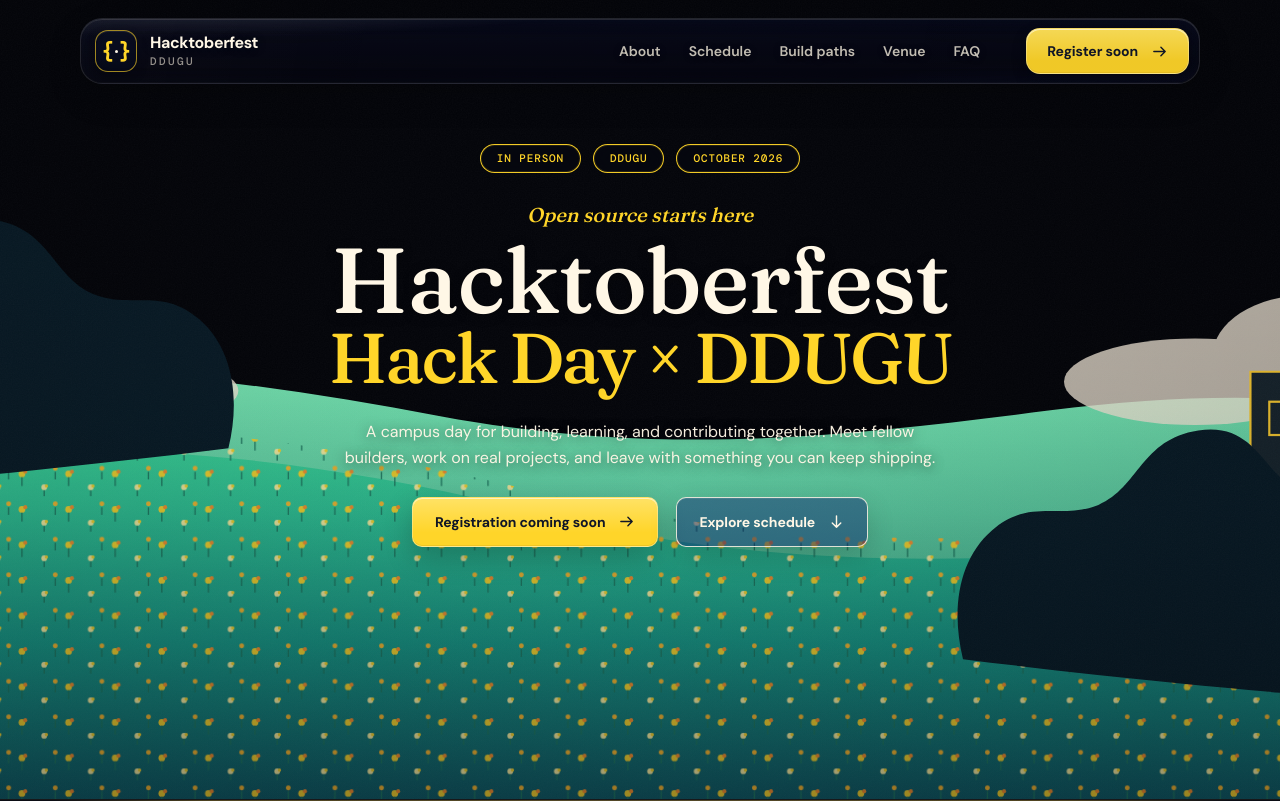
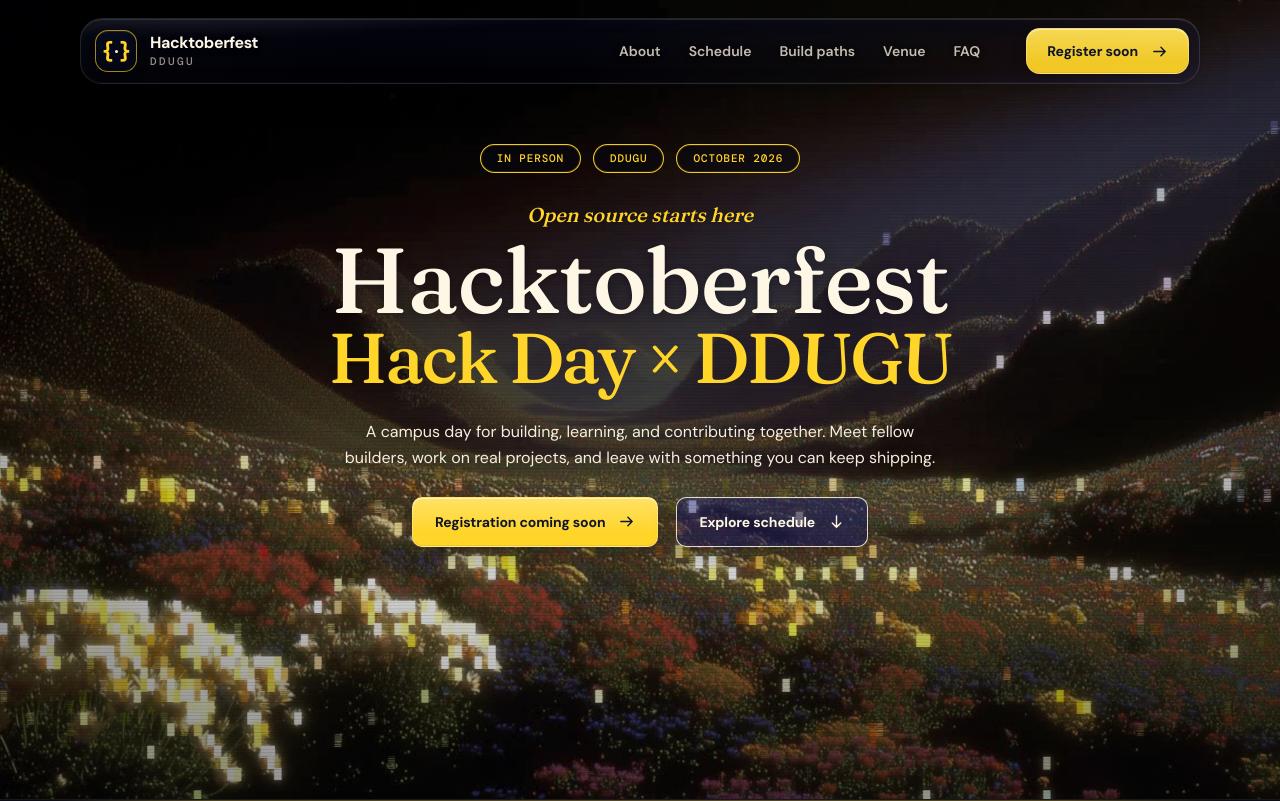
Before and after one commit to ThunderKhan/hactoberfest-static-site, a React (Vite) app: page / in a window 1280 px wide. Shown: the top 801 px of the page. Built offline with nearby package versions, Linux system fonts and the light colour scheme.

Commit message:
Point hero at new high-resolution banner

```diff
--- a/src/styles/05-hero-runtime.css
+++ b/src/styles/05-hero-runtime.css
@@ -1,7 +1,3 @@
-:root {
-  --hero-bg-fallback: url('/hero-landscape.svg');
+.hero-landscape {
+  background-image: url('/hero-background.webp');
 }
-
-.hero-landscape {
-  background-image: var(--hero-bg-image, var(--hero-bg-fallback));
-}
```
